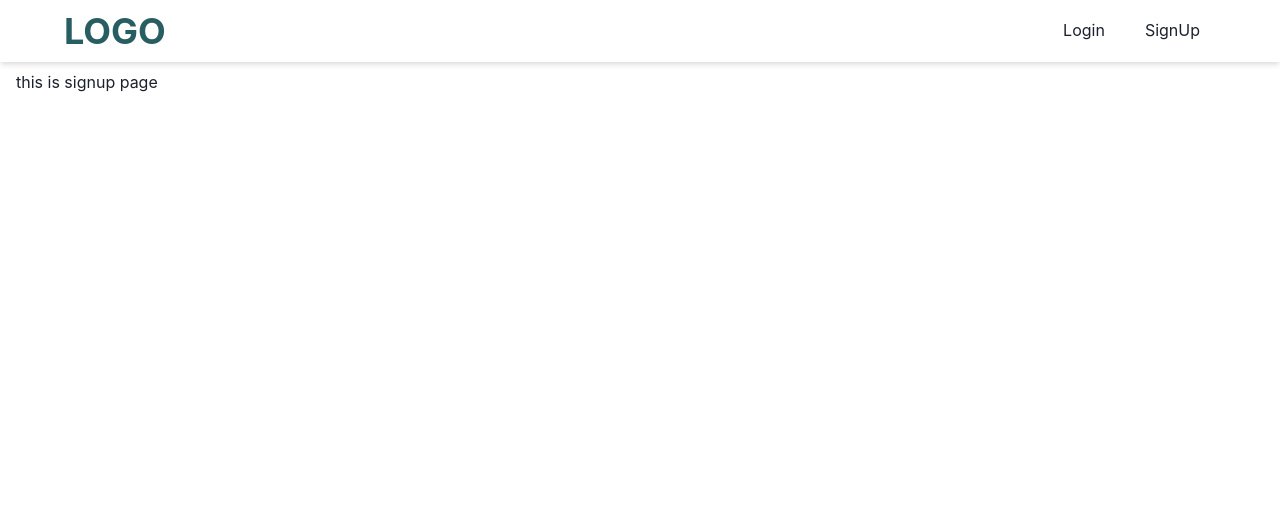
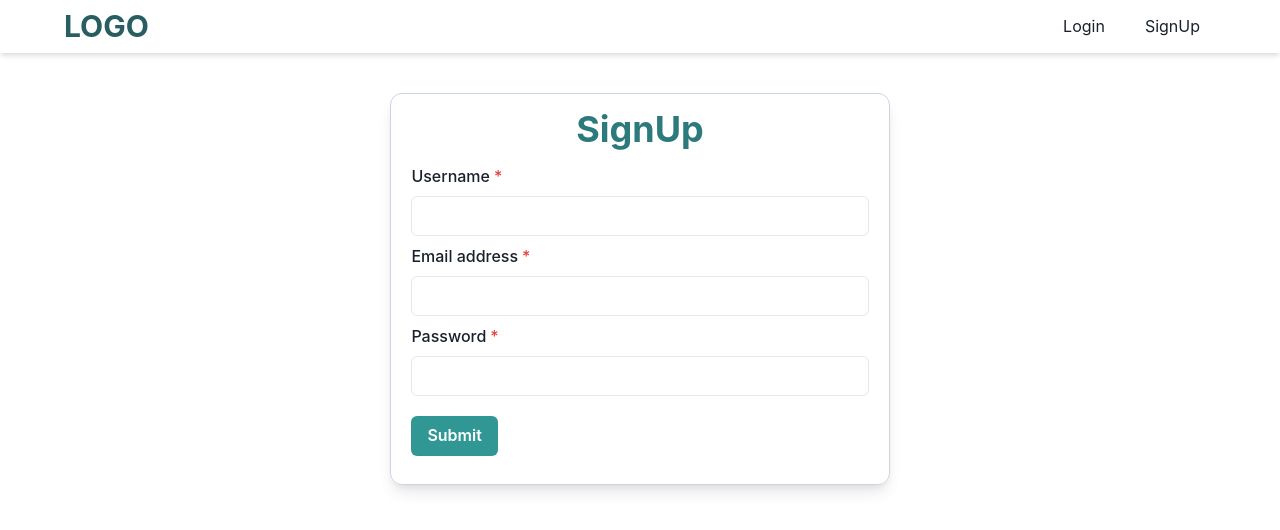
Before and after one commit to sairajchouhan/react-room-chat, a React (Create React App) app: page /signup in a window 1280 px wide. Shown: the top 530 px of the page. Built offline with nearby package versions, Linux system fonts and the light colour scheme.

Commit message:
add login and signup pages

```diff
--- a/src/components/Navbar.tsx
+++ b/src/components/Navbar.tsx
@@ -16,7 +16,7 @@ const Navbar = () => {
         justifyContent="space-between"
       >
         <Text
-          fontSize="4xl"
+          fontSize="3xl"
           fontWeight="bold"
           color="teal.700"
           as={Link}
--- a/src/pages/Login.tsx
+++ b/src/pages/Login.tsx
@@ -1,7 +1,95 @@
-import React from 'react';
+import React, { useState } from 'react';
+import { Button } from '@chakra-ui/button';
+import {
+  FormControl,
+  FormErrorMessage,
+  FormLabel,
+} from '@chakra-ui/form-control';
+import { Input } from '@chakra-ui/input';
+import { Box, Text } from '@chakra-ui/layout';
+
+interface LoginError {
+  email?: string;
+  password?: string;
+}
 
 const Login = () => {
-  return <div>this is login page</div>;
+  const [data, setData] = useState({ email: '', password: '' });
+  const [errors, setErrors] = useState<LoginError>({});
+  const [loading, setLoading] = useState(false);
+
+  const handleChange = (e: React.ChangeEvent<HTMLInputElement>) => {
+    setData({ ...data, [e.target.name]: e.target.value });
+  };
+  const handleLogin = async () => {
+    console.log('form submit');
+  };
+  return (
+    <Box
+      w={{ base: '100%', md: '40%' }}
+      border="1px"
+      margin="auto"
+      borderColor="gray.300"
+      borderRadius="xl"
+      shadow="lg"
+      py="0"
+      px="5"
+      pb="4"
+      pt="2"
+      style={{ marginTop: '2rem' }}
+    >
+      <Text
+        fontSize="4xl"
+        color="teal.600"
+        fontWeight="bold"
+        textAlign="center"
+      >
+        LogIn
+      </Text>
+
+      <FormControl
+        id="email"
+        my="2"
+        isRequired
+        isInvalid={errors.email ? true : false}
+      >
+        <FormLabel>Email address</FormLabel>
+        <Input
+          type="email"
+          name="email"
+          value={data.email}
+          onChange={handleChange}
+        />
+        <FormErrorMessage>{errors.email}</FormErrorMessage>
+      </FormControl>
+
+      <FormControl
+        id="password"
+        my="2"
+        isRequired
+        isInvalid={errors.password ? true : false}
+      >
+        <FormLabel>Password</FormLabel>
+        <Input
+          type="password"
+          name="password"
+          value={data.password}
+          onChange={handleChange}
+        />
+        <FormErrorMessage>{errors.password}</FormErrorMessage>
+      </FormControl>
+
+      <Button
+        colorScheme="teal"
+        onClick={handleLogin}
+        isLoading={loading}
+        loadingText="Submiting.."
+        my="3"
+      >
+        Submit
+      </Button>
+    </Box>
+  );
 };
 
 export default Login;
--- a/src/pages/SignUp.tsx
+++ b/src/pages/SignUp.tsx
@@ -1,7 +1,113 @@
-import React from 'react';
+import React, { useState } from 'react';
+import { Button } from '@chakra-ui/button';
+import {
+  FormControl,
+  FormErrorMessage,
+  FormLabel,
+} from '@chakra-ui/form-control';
+import { Input } from '@chakra-ui/input';
+import { Box, Flex, Text } from '@chakra-ui/layout';
+
+interface SignUpError {
+  username?: string;
+  email?: string;
+  password?: string;
+}
 
 const SignUp = () => {
-  return <div>this is signup page</div>;
+  const [data, setData] = useState({ username: '', email: '', password: '' });
+  const [errors, setErrors] = useState<SignUpError>({});
+  const [loading, setLoading] = useState(false);
+
+  const handleChange = (e: React.ChangeEvent<HTMLInputElement>) => {
+    setData({ ...data, [e.target.name]: e.target.value });
+  };
+  const handleSignUp = async () => {
+    console.log('form submit');
+  };
+
+  return (
+    <Box
+      w={{ base: '100%', md: '40%' }}
+      border="1px"
+      margin="auto"
+      borderColor="gray.300"
+      borderRadius="xl"
+      shadow="lg"
+      py="0"
+      px="5"
+      pb="4"
+      pt="2"
+      style={{ marginTop: '2rem' }}
+    >
+      <Text
+        fontSize="4xl"
+        color="teal.600"
+        fontWeight="bold"
+        textAlign="center"
+      >
+        SignUp
+      </Text>
+
+      <FormControl
+        id="username"
+        my="2"
+        isRequired
+        isInvalid={errors.username ? true : false}
+      >
+        <FormLabel>Username</FormLabel>
+        <Input
+          type="text"
+          name="username"
+          value={data.username}
+          onChange={handleChange}
+        />
+        <FormErrorMessage>{errors.username}</FormErrorMessage>
+      </FormControl>
+
+      <FormControl
+        id="email"
+        my="2"
+        isRequired
+        isInvalid={errors.email ? true : false}
+      >
+        <FormLabel>Email address</FormLabel>
+        <Input
+          type="email"
+          name="email"
+          value={data.email}
+          onChange={handleChange}
+        />
+        <FormErrorMessage>{errors.email}</FormErrorMessage>
+      </FormControl>
+
+      <FormControl
+        id="password"
+        my="2"
+        isRequired
+        isInvalid={errors.password ? true : false}
+      >
+        <FormLabel>Password</FormLabel>
+        <Input
+          type="password"
+          name="password"
+          value={data.password}
+          onChange={handleChange}
+        />
+        <FormErrorMessage>{errors.password}</FormErrorMessage>
+      </FormControl>
+
+      <Button
+        colorScheme="teal"
+        onClick={handleSignUp}
+        isLoading={loading}
+        loadingText="Submiting.."
+        my="3"
+      >
+        Submit
+      </Button>
+    </Box>
+  );
 };
 
 export default SignUp;
```
